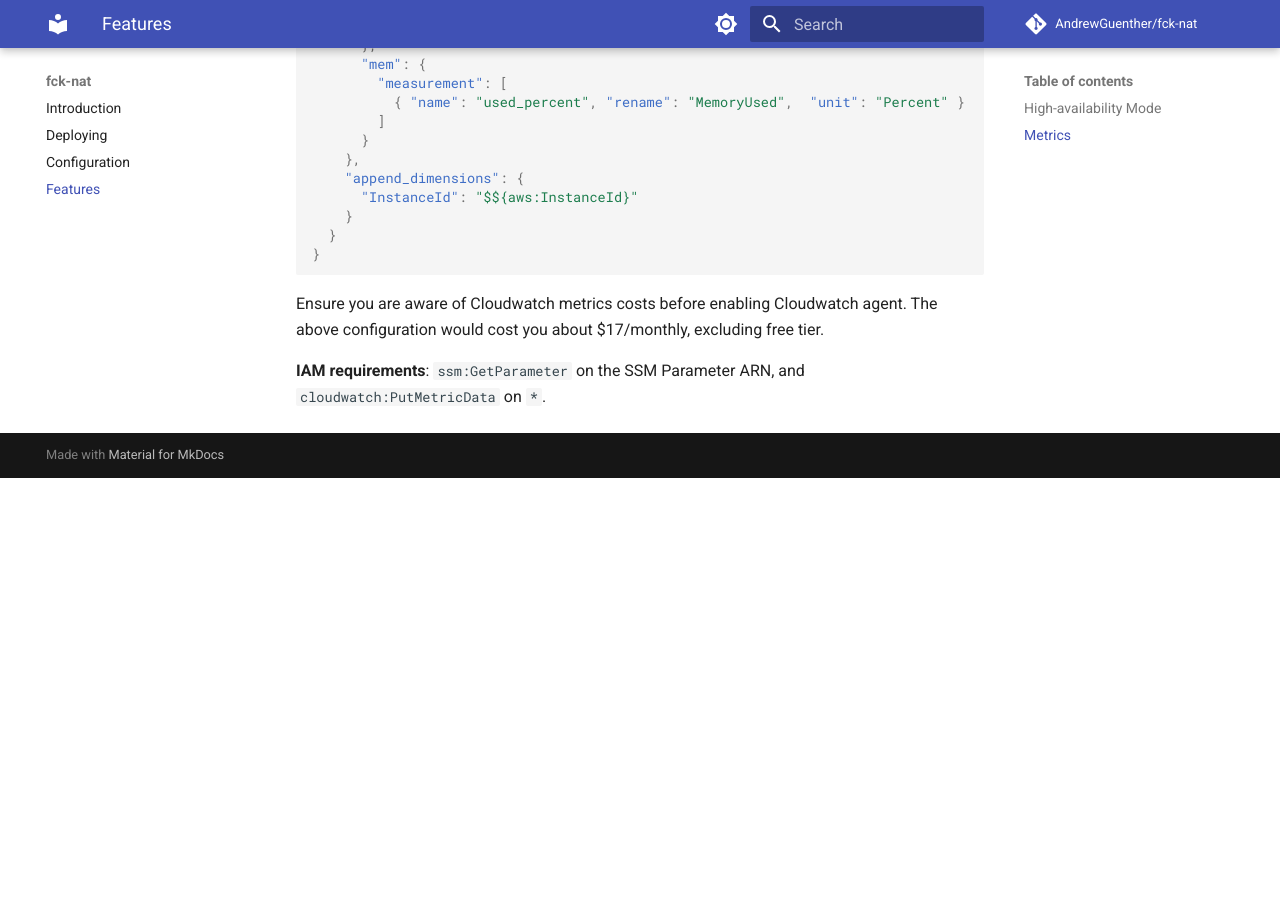
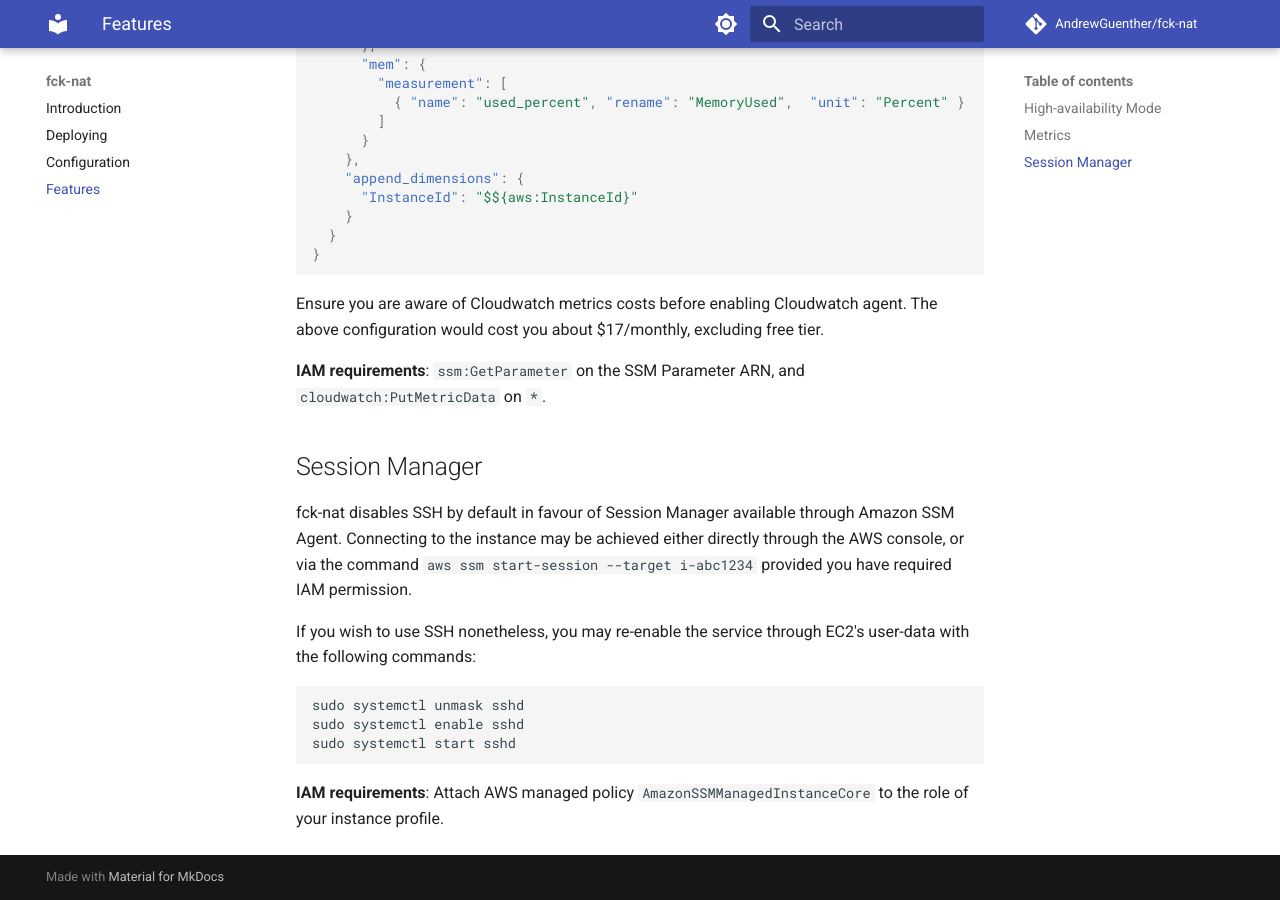
Before and after one commit to AndrewGuenther/fck-nat, an MkDocs documentation site: the page built from docs/features.md, in a window 1280 px wide and 900 px high, scrolled down 1410 px. Built offline with MkDocs 1.6.1 and Material for MkDocs 9.7.7, drawn with Linux system fonts in a browser that asks for light colours; comment, search, counter and statistics services are not loaded; before the commit the page ends 1888 px from its top, so only the background shows below that.

Commit message:
Documentation

````diff
--- a/docs/features.md
+++ b/docs/features.md
@@ -76,3 +76,18 @@ Ensure you are aware of Cloudwatch metrics costs before enabling Cloudwatch agen
 cost you about $17/monthly, excluding free tier.
 
 **IAM requirements**: `ssm:GetParameter` on the SSM Parameter ARN, and `cloudwatch:PutMetricData` on `*`.
+
+## Session Manager
+
+fck-nat disables SSH by default in favour of Session Manager available through Amazon SSM Agent. Connecting to the
+instance may be achieved either directly through the AWS console, or via the command
+`aws ssm start-session --target i-abc1234` provided you have required IAM permission.
+
+If you wish to use SSH nonetheless, you may re-enable the service through EC2's user-data with the following commands:
+```
+sudo systemctl unmask sshd
+sudo systemctl enable sshd
+sudo systemctl start sshd
+```
+
+**IAM requirements**: Attach AWS managed policy `AmazonSSMManagedInstanceCore` to the role of your instance profile.
````
